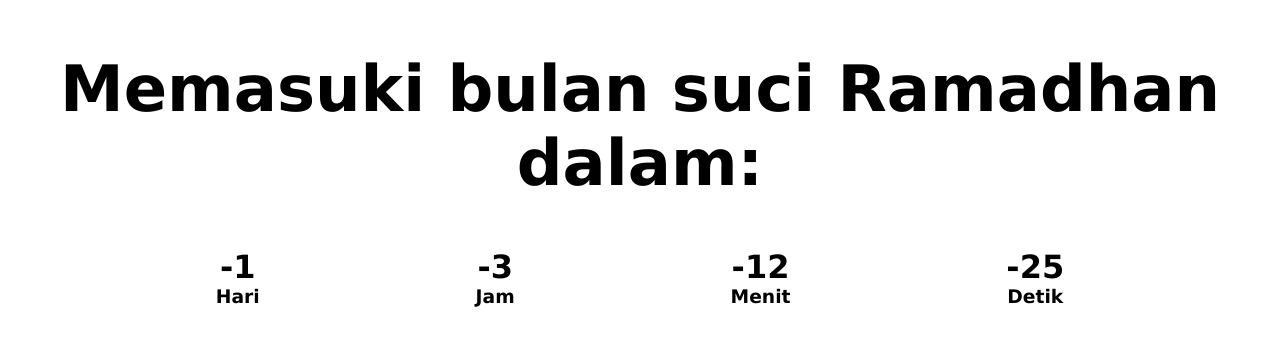
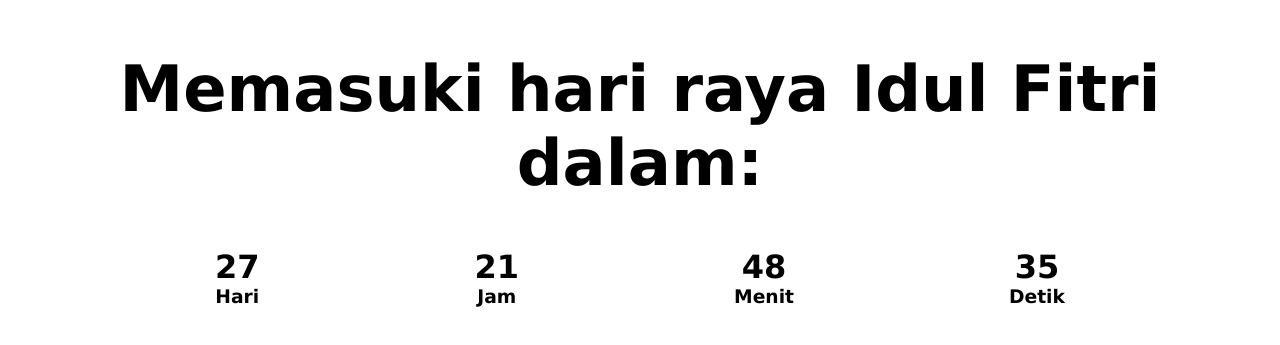
Before and after one commit to RanggaBS/Countdown-Timer, a plain HTML site: page index.html in a window 1280 px wide. Shown: the part 245-590 px from the top of the page. Drawn offline with Linux system fonts and the light colour scheme.

Commit message:
Update index.html

```diff
--- a/index.html
+++ b/index.html
@@ -42,7 +42,7 @@
 	<body>
 		<section class="coming-soon">
 			<div>
-				<h2>Memasuki bulan suci Ramadhan dalam:</h2>
+				<h2>Memasuki hari raya Idul Fitri dalam:</h2>
 				<div class="countdown">
 					<div class="container-day">
 						<h3 class="day">12</h3>
@@ -70,9 +70,10 @@
 // 				const countDate = new Date(
 // 					"Jan 1, " + (new Date().getFullYear() + 1) + " 00:00:00"
 // 				).getTime();
-				const tanggal_ramadhan_2023 = new Date("Mar 23, 2023").getTime();
+// 				const tanggal_ramadhan_2023 = new Date("Mar 23, 2023").getTime();
+				const tanggal_target = new Date("Apr 20, 2023").getTime();
 				const now = new Date().getTime();
-				const gap = tanggal_ramadhan_2023 - now;
+				const gap = tanggal_target - now;
 
 				const second = 1000;
 				const minute = second * 60;
```
